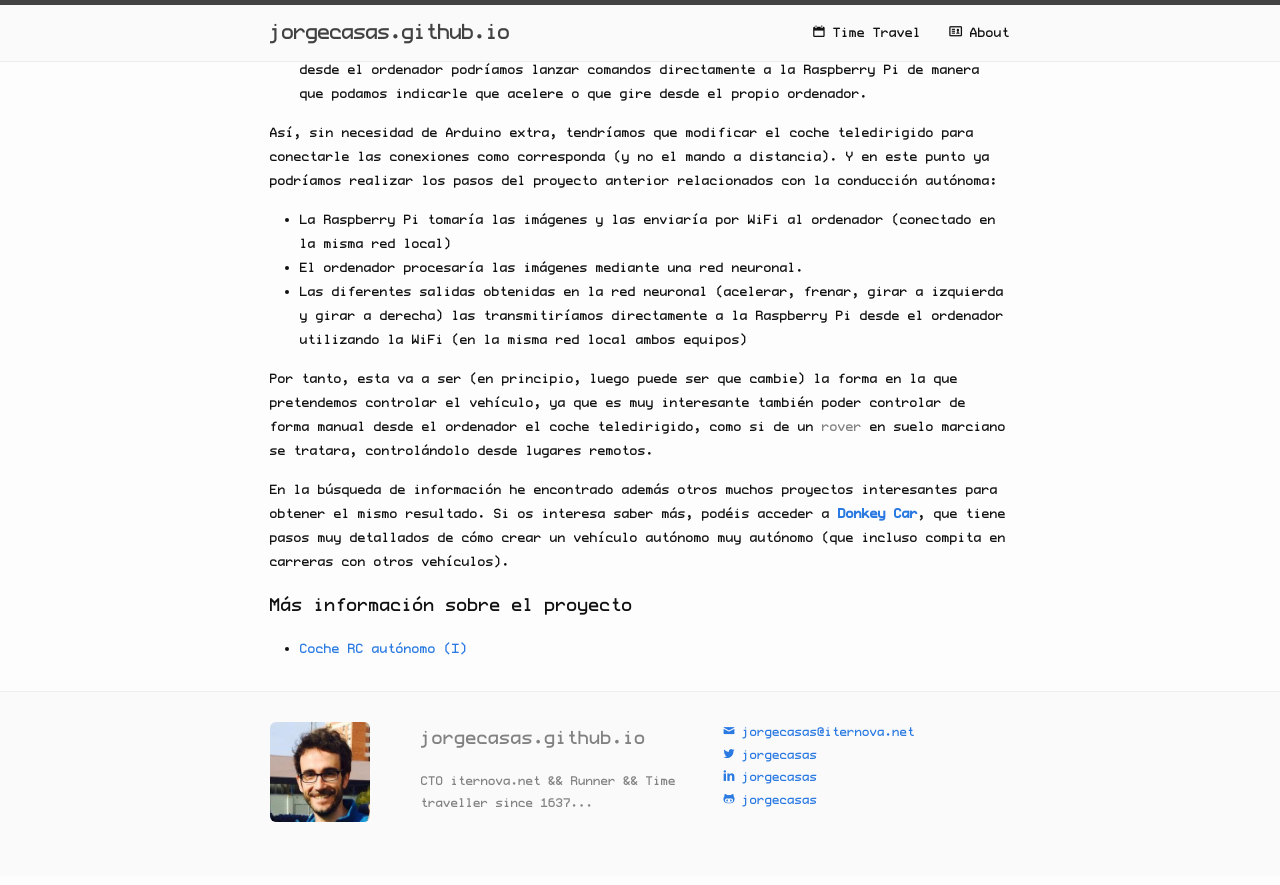
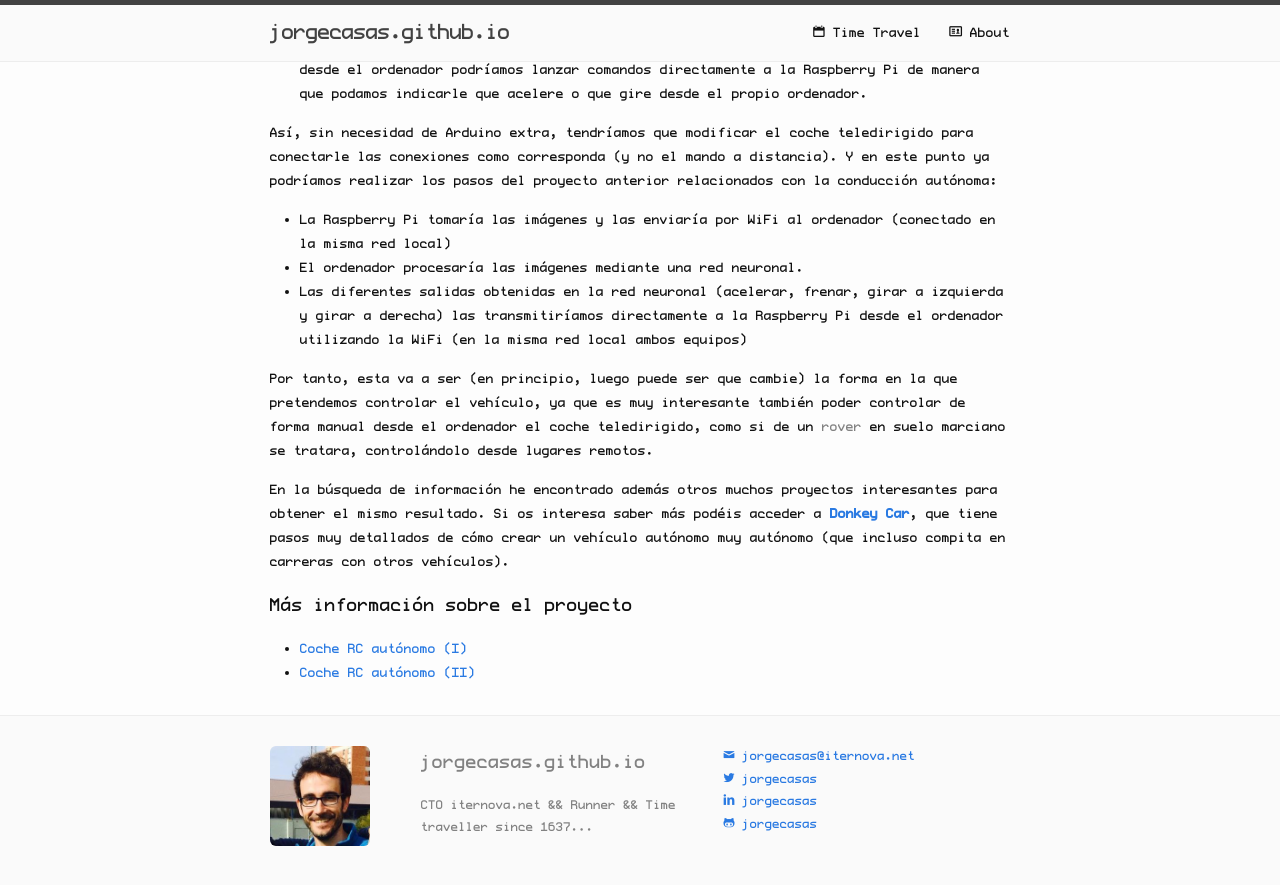
Before and after one commit to jorgecasas/jorgecasas.github.io, a Jekyll site: the page built from _posts/2017-09-09-autonomous-rc-car-ii.markdown, in a window 1280 px wide and 900 px high, scrolled down 1781 px. Shown: the top 885 px of the window. Built offline with Jekyll 4.4.1, drawn with Linux system fonts in a browser that asks for light colours; comment, search, counter and statistics services are not loaded; some of the changed text lies outside the part shown.

Commit message:
Updated posts with index

```diff
--- a/_posts/2017-08-24-autonomous-rc-car-i.markdown
+++ b/_posts/2017-08-24-autonomous-rc-car-i.markdown
@@ -51,3 +51,9 @@ Asimismo, como en el mundo hay mucha gente y alguna es brillante en lo suyo, en
 Tras la configuración correspondiente, el resultado esperado es un coche que sea capaz de avanzar por una _carretera virtual_ marcada en el suelo sin ayuda humana, e incluso respetar señales y semáforos. Un ejemplo sería el que se puede visualizar en el siguiente vídeo:
 
 <iframe width="740" height="416" src="https://www.youtube.com/embed/BBwEF6WBUQs" frameborder="0" allowfullscreen></iframe>
+
+
+## Más información sobre el proyecto
+
+* [Coche RC autónomo (I)]({{ site.url }}/2017/08/23/autonomous-rc-car-i)
+* [Coche RC autónomo (II)]({{ site.url }}/2017/09/09/autonomous-rc-car-ii)
--- a/_posts/2017-09-09-autonomous-rc-car-ii.markdown
+++ b/_posts/2017-09-09-autonomous-rc-car-ii.markdown
@@ -10,7 +10,7 @@ tags:
 thumbnail: /assets/images/2017-09-09-autonomous-rc-car-ii-01.jpg
 ---
 
-Como ya comenté en el post **[Coche RC autónomo (I)]({{ site.url }}/2017/08/23/autonomous-rc-car-i)**, este año pretendo realizar un _side project_ tecnológico un tanto especial.
+Como ya comenté en el post **[Coche RC autónomo (I)]({{ site.url }}/2017/08/23/autonomous-rc-car-i)** este año pretendo realizar un _side project_ tecnológico un tanto especial.
 
 ![Autonomous RC Car](/assets/images/2017-09-09-autonomous-rc-car-ii-01.jpg)
 
@@ -21,7 +21,7 @@ Tras analizar los requisitos he ido pidiendo los materiales que vamos a necesita
 * Sensores requeridos para la Raspberry Pi 3: Cámara y sensores de infrarrojos
 * Cinta para marcar el circuito por el que el coche deberá circular de forma autónoma, una vez tengamos el prototipo creado.
 
-En principio, el proyecto que me iba a servir de referencia era del de **[Zheng Wang](https://zhengludwig.wordpress.com/projects/self-driving-rc-car/)**, el cual ofrecía su código fuente de forma abierta en [Github - hamuchiwa/AutoRCCar](https://github.com/hamuchiwa/AutoRCCar). Este proyecto consistía, brevemente explicado sin detalles, en lo siguiente:
+En principio el proyecto que me iba a servir de referencia era del de **[Zheng Wang](https://zhengludwig.wordpress.com/projects/self-driving-rc-car/)**, el cual ofrecía su código fuente de forma abierta en [Github - hamuchiwa/AutoRCCar](https://github.com/hamuchiwa/AutoRCCar). Este proyecto consistía, brevemente explicado sin detalles, en lo siguiente:
 
 * Colocar la Raspberry Pi en el vehículo teledirigido
 * La Raspberry Pi tomaría las imágenes y las enviaría por WiFi al ordenador (conectado en la misma red local)
@@ -45,9 +45,10 @@ Así, sin necesidad de Arduino extra, tendríamos que modificar el coche teledir
 
 Por tanto, esta va a ser (en principio, luego puede ser que cambie) la forma en la que pretendemos controlar el vehículo, ya que es muy interesante también poder controlar de forma manual desde el ordenador el coche teledirigido, como si de un _rover_ en suelo marciano se tratara, controlándolo desde lugares remotos.
 
-En la búsqueda de información he encontrado además otros muchos proyectos interesantes para obtener el mismo resultado. Si os interesa saber más, podéis acceder a **[Donkey Car](http://www.donkeycar.com/)**, que tiene pasos muy detallados de cómo crear un vehículo autónomo muy autónomo (que incluso compita en carreras con otros vehículos).
+En la búsqueda de información he encontrado además otros muchos proyectos interesantes para obtener el mismo resultado. Si os interesa saber más podéis acceder a **[Donkey Car](http://www.donkeycar.com/)**, que tiene pasos muy detallados de cómo crear un vehículo autónomo muy autónomo (que incluso compita en carreras con otros vehículos).
 
 
 ## Más información sobre el proyecto
 
 * [Coche RC autónomo (I)]({{ site.url }}/2017/08/23/autonomous-rc-car-i)
+* [Coche RC autónomo (II)]({{ site.url }}/2017/09/09/autonomous-rc-car-ii)
```
